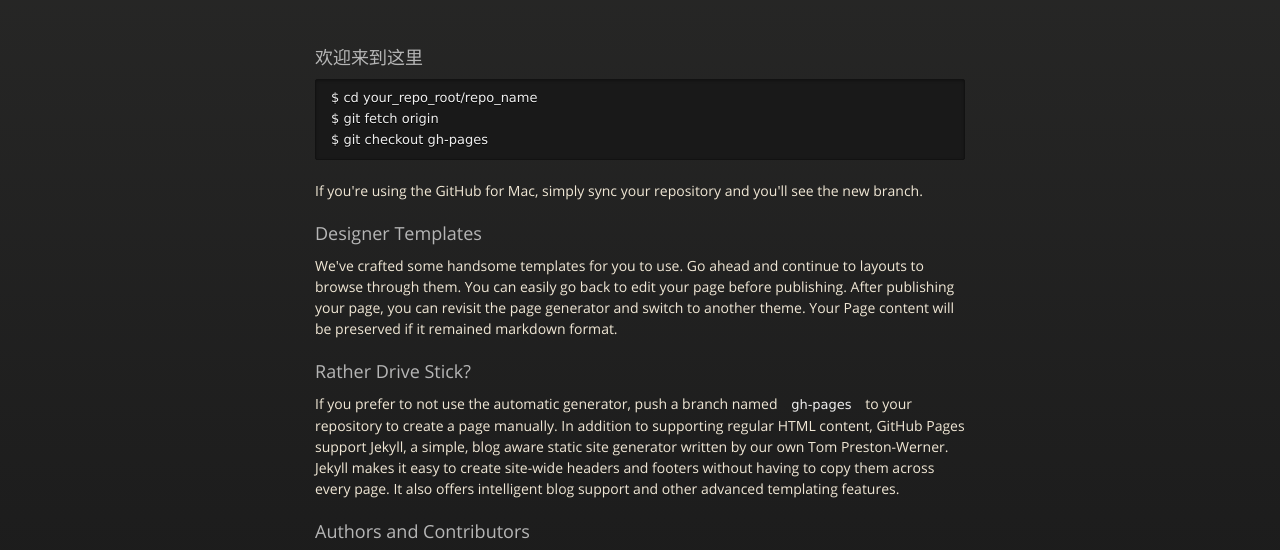
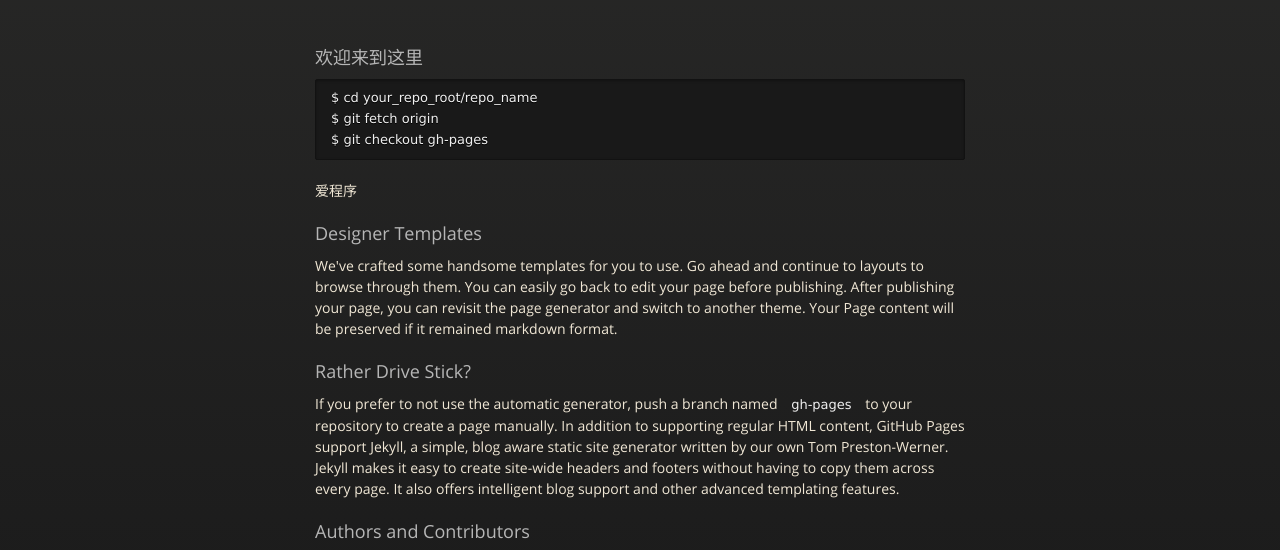
Before and after one commit to iexe/iexe.github.com, a plain HTML site: page index.html in a window 1280 px wide. Shown: the part 226-776 px from the top of the page. Drawn offline with nearby package versions, Linux system fonts and the light colour scheme.

Commit message:
Update index.html

```diff
--- a/index.html
+++ b/index.html
@@ -43,7 +43,7 @@ $ git fetch origin
 $ git checkout gh-pages
 </code></pre>
 
-<p>If you're using the GitHub for Mac, simply sync your repository and you'll see the new branch.</p>
+<p>爱程序</p>
 
 <h3>
 <a name="designer-templates" class="anchor" href="#designer-templates"><span class="octicon octicon-link"></span></a>Designer Templates</h3>
```
